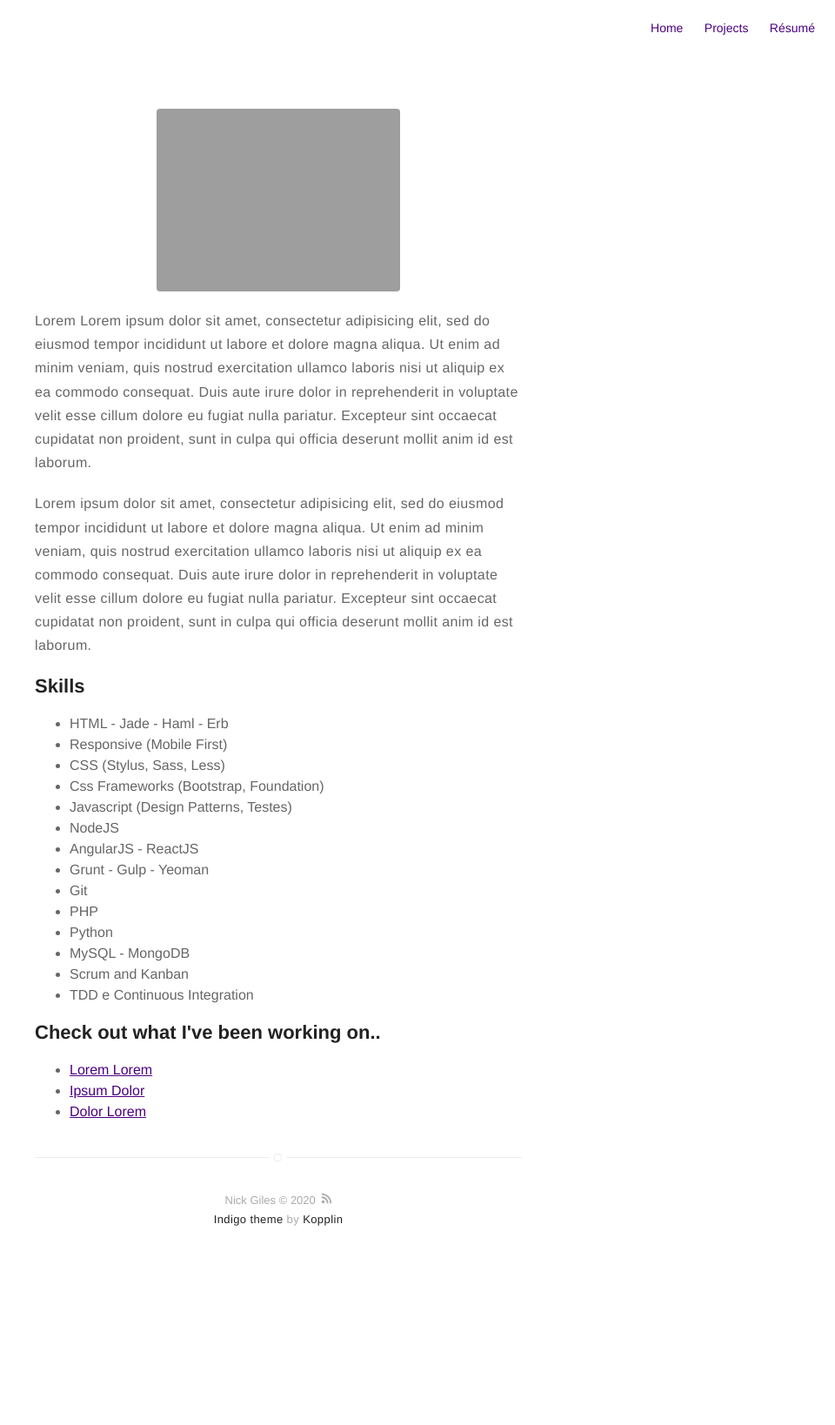
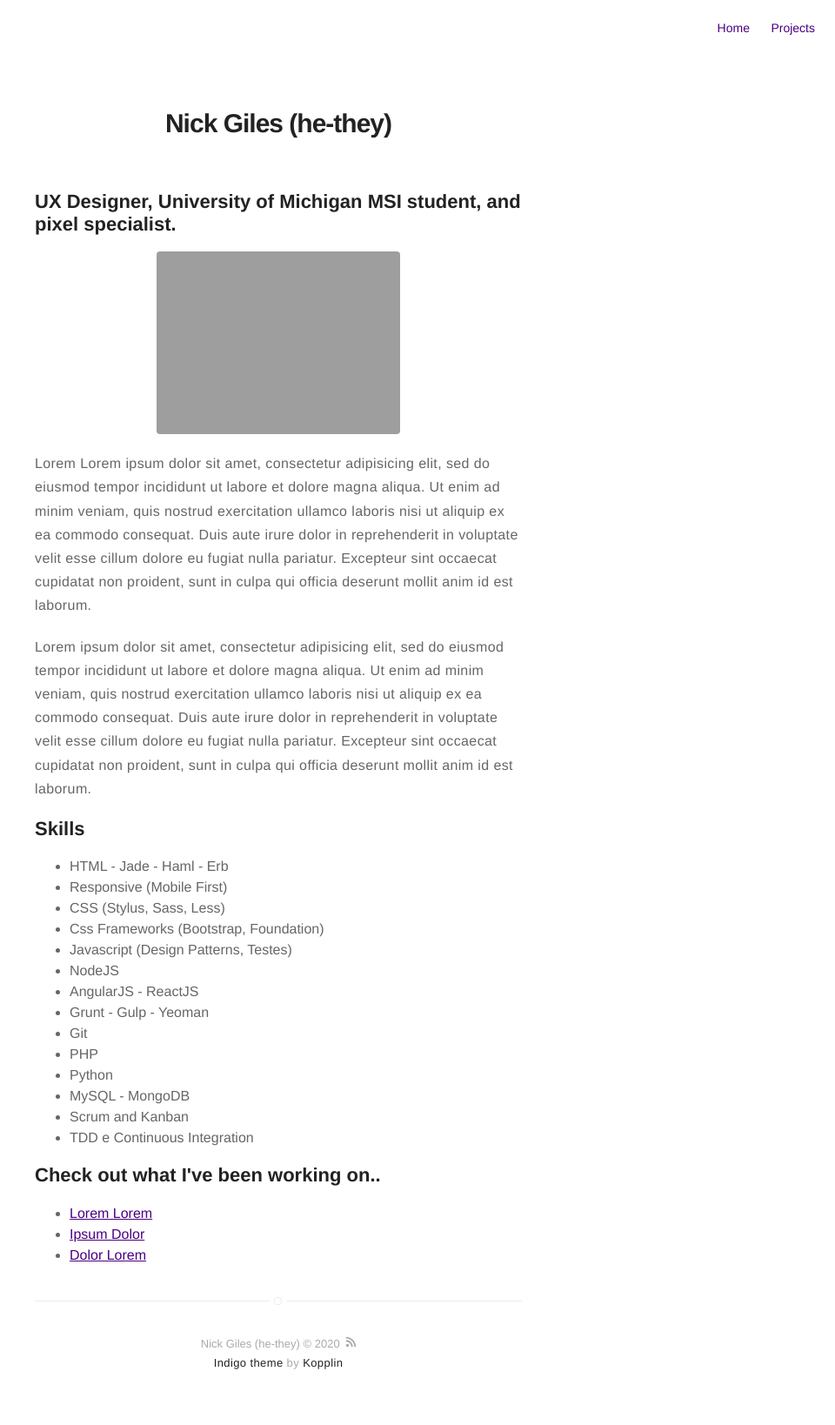
Before and after one commit to Nicholasdgiles/nicholasgiles.github.io, a Jekyll site: the page built from about.md, in a window 1280 px wide. Shown: the whole page at 87% size, without its empty margins (320-1280 px from the left). Built offline with Jekyll 4.4.1, drawn with Linux system fonts in a browser that asks for light colours; before the commit the page ends 1473 px from its top, so only the background shows below that; part of the change alters nothing that is shown.

```diff
--- a/_config.yml
+++ b/_config.yml
@@ -1,6 +1,6 @@
 # main text of home
-name: Nick Giles
-bio: UX designer; building things with pixels.
+name: Nick Giles (he-they)
+bio: UX designer, student, human being.
 
 # twitter summary info
 description: Check out what I've been working on..
@@ -12,9 +12,9 @@ picture: assets/images/profile.jpg
 
 # If you want to include your resume, set to true
 # and specify source (external or local).
-resume: true
-resume-external: true
-resume-url: https://drive.google.com/file/d/1U_KwB3tZTlnnuAGiEPkN0lIc5way3Hq9/view?usp=sharing
+resume: false
+resume-external: #true
+resume-url: #https://drive.google.com/file/d/1U_KwB3tZTlnnuAGiEPkN0lIc5way3Hq9/view?usp=sharing
 
 url: https://nicholasgiles.com/
 # your url: https://USERNAME.github.io
--- a/about.md
+++ b/about.md
@@ -2,6 +2,8 @@
 title: About
 layout: page
 ---
+# Nick Giles (he-they)
+## UX Designer, University of Michigan MSI student, and pixel specialist.
 ![Profile Image]({% if site.external-image %}{{ site.picture }}{% else %}{{ site.url }}/{{ site.picture }}{% endif %})
 
 <p>Lorem Lorem ipsum dolor sit amet, consectetur adipisicing elit, sed do eiusmod
```
Also changed, not shown: assets/images/james.jpg (deleted), assets/images/jekyll-logo-light-solid.png (deleted), assets/screen-shot.png (deleted).
